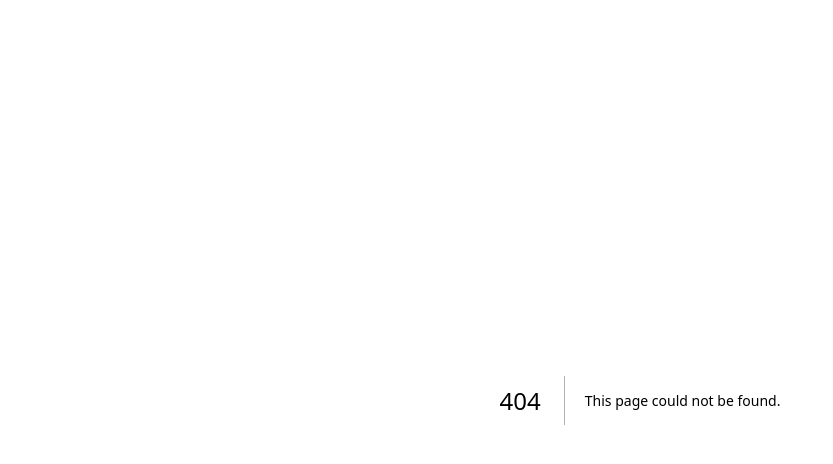
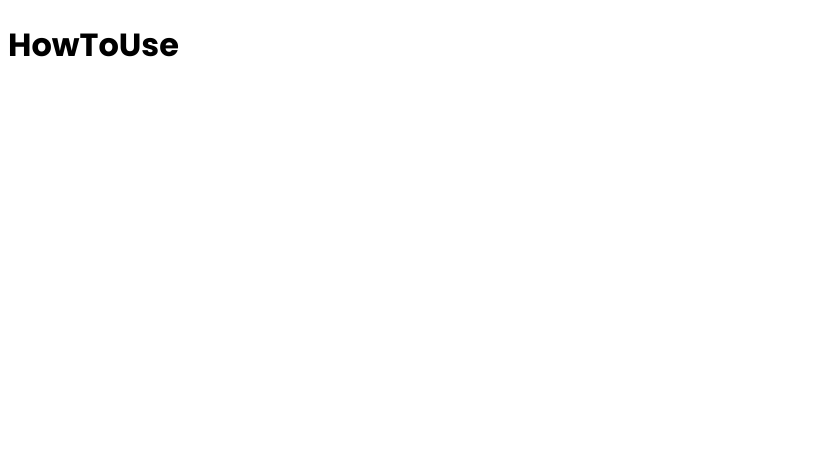
Before and after one commit to martiserra99/canvas-user-interface-docs, a Next.js app: page /how-to-use in a window 1280 px wide. Before the commit this address had no page. Shown: the top 464 px of the page, without its empty margins (0-833 px from the left). Built offline with nearby package versions, Linux system fonts and the light colour scheme.

Commit message:
Setup pages folder structure

```diff
--- /dev/null
+++ b/pages/elements.js
@@ -0,0 +1,2 @@
+import Elements from "src/pages/elements/elements";
+export default Elements;
--- /dev/null
+++ b/pages/examples.js
@@ -0,0 +1,2 @@
+import Examples from "src/pages/examples/examples";
+export default Examples;
--- /dev/null
+++ b/pages/how-to-use.js
@@ -0,0 +1,2 @@
+import HowToUse from "src/pages/how-to-use/how-to-use";
+export default HowToUse;
--- a/pages/index.js
+++ b/pages/index.js
@@ -1 +1,2 @@
-export default function Home() {}
+import Home from "src/pages/home/home";
+export default Home;
--- /dev/null
+++ b/src/pages/elements/elements.js
@@ -0,0 +1,3 @@
+export default function Elements() {
+  return <h1>Elements</h1>;
+}
--- /dev/null
+++ b/src/pages/examples/examples.js
@@ -0,0 +1,3 @@
+export default function Examples() {
+  return <h1>Examples</h1>;
+}
--- /dev/null
+++ b/src/pages/home/home.js
@@ -0,0 +1,3 @@
+export default function Home() {
+  return <h1>Home</h1>;
+}
--- /dev/null
+++ b/src/pages/how-to-use/how-to-use.js
@@ -0,0 +1,3 @@
+export default function HowToUse() {
+  return <h1>HowToUse</h1>;
+}
--- a/styles/globals.scss
+++ b/styles/globals.scss
@@ -0,0 +1,20 @@
+@import url("https://fonts.googleapis.com/css2?family=Poppins:wght@400;700;800&display=swap");
+
+html {
+  box-sizing: border-box;
+  font-size: 62.5%;
+}
+
+*,
+**::after,
+**::before {
+  box-sizing: inherit;
+  margin: 0;
+  padding: 0;
+}
+
+body {
+  font-family: "Poppins", sans-serif;
+  font-size: 1.6rem;
+  font-weight: 400;
+}
```
